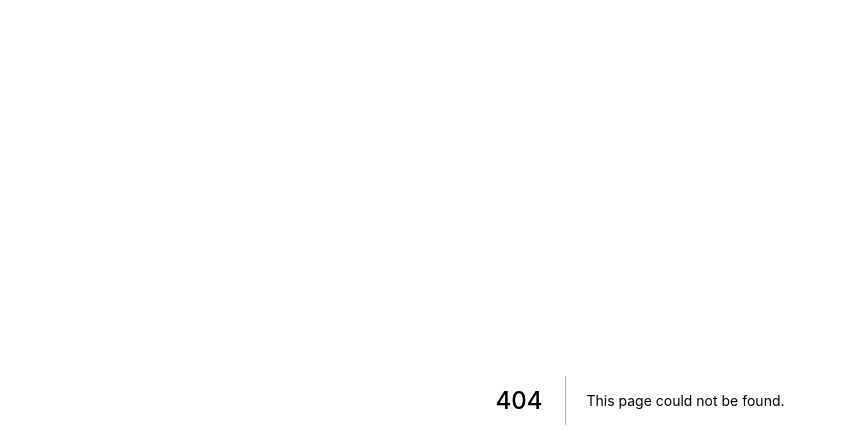
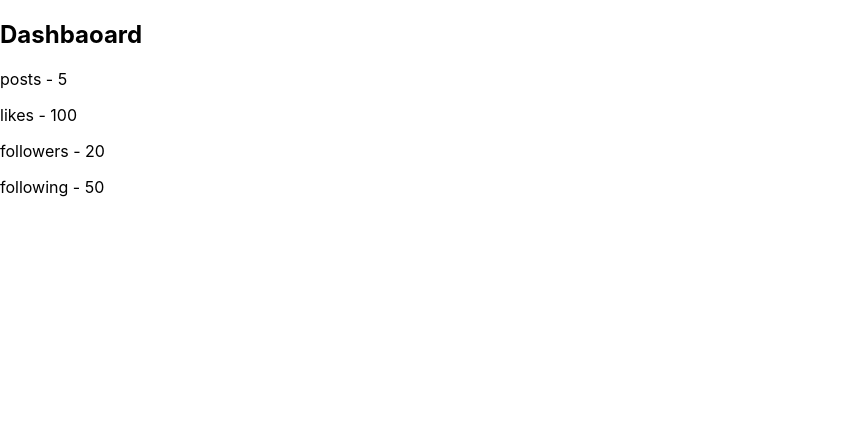
Before and after one commit to A-K-M-Fozlol-Hoq/next-pre-rendering, a Next.js app: page /dashboard in a window 1280 px wide. Before the commit this address had no page. Shown: the top 448 px of the page, without its empty margins (0-846 px from the left). Built offline with nearby package versions, Linux system fonts and the light colour scheme; data requests are answered from the project's data file.

Commit message:
l-36 : Client-side Data Fetching

```diff
--- a/db.json
+++ b/db.json
@@ -38,5 +38,11 @@
         "description": "Description 3",
         "category": "sports"
       }
-    ]
+    ],
+    "dashboard": {
+      "posts": 5,
+      "likes": 100,
+      "followers": 20,
+      "following": 50
+    }
   }
--- /dev/null
+++ b/pages/dashboard.js
@@ -0,0 +1,32 @@
+import { useEffect, useState } from 'react';
+
+const dashboard = () => {
+  const [isLoading, setIsLoading] = useState(true);
+  const [dashboardData, setDashboardData] = useState(null);
+
+  useEffect(() => {
+    async function fetchDashboardData() {
+      const response = await fetch('http://localhost:4000/dashboard');
+      const data = await response.json();
+      setDashboardData(data);
+      setIsLoading(false);
+    }
+    fetchDashboardData();
+  }, []);
+
+  if (isLoading) {
+    return <h2>Loading</h2>;
+  }
+
+  return (
+    <div>
+      <h2>Dashbaoard</h2>
+      <p>posts - {dashboardData.posts}</p>
+      <p>likes - {dashboardData.likes}</p>
+      <p>followers - {dashboardData.followers}</p>
+      <p>following - {dashboardData.following}</p>
+    </div>
+  );
+};
+
+export default dashboard;
```
